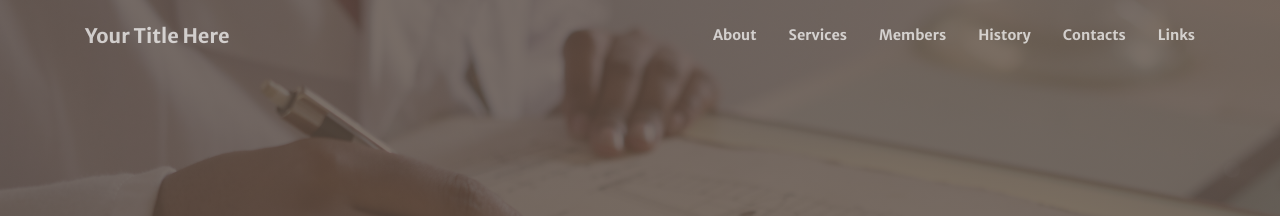
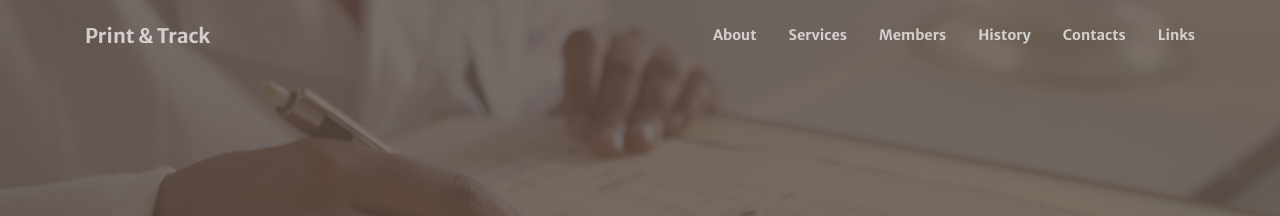
Before and after one commit to tlwt/printandtrack, a Jekyll site: the page built from index.md, in a window 1280 px wide. Shown: the top 216 px of the page. Built offline with Jekyll 4.4.1, drawn with Linux system fonts in a browser that asks for light colours; nearby versions of some CDN libraries.

Commit message:
Update _config.yml

```diff
--- a/_config.yml
+++ b/_config.yml
@@ -1,9 +1,9 @@
 # Site settings
-title: Your Title Here
+title: Print & Track
 description: > # this means to ignore newlines until "baseurl:"
-baseurl: "/creative-theme-jekyll-new/" # the subpath of your site, e.g. /blog/
+baseurl: "/printandtrack/" # the subpath of your site, e.g. /blog/
 url: "" # the base hostname & protocol for your site
-author: Copyright &copy; 2019 - Start Bootstrap
+author: Copyright &copy; 2020 - Till S. Witt
 lang: en_US
 
 # Build settings
@@ -17,7 +17,4 @@ plugins:
   - jekyll-sitemap
   - jekyll-seo-tag
 exclude:
-  - Gemfile
-  - Gemfile.lock
-  - build-in-docker.sh
   - README.md
```
